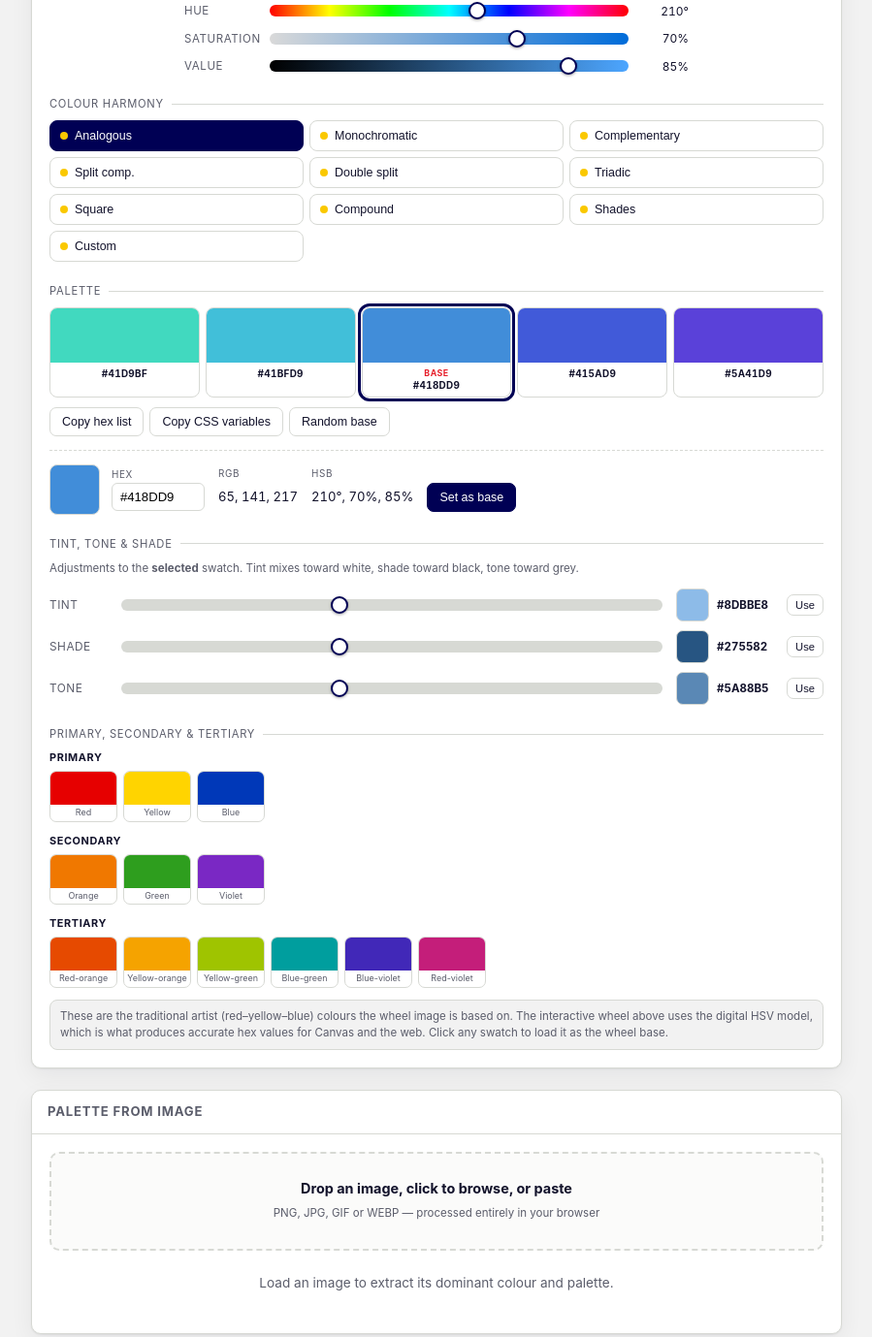
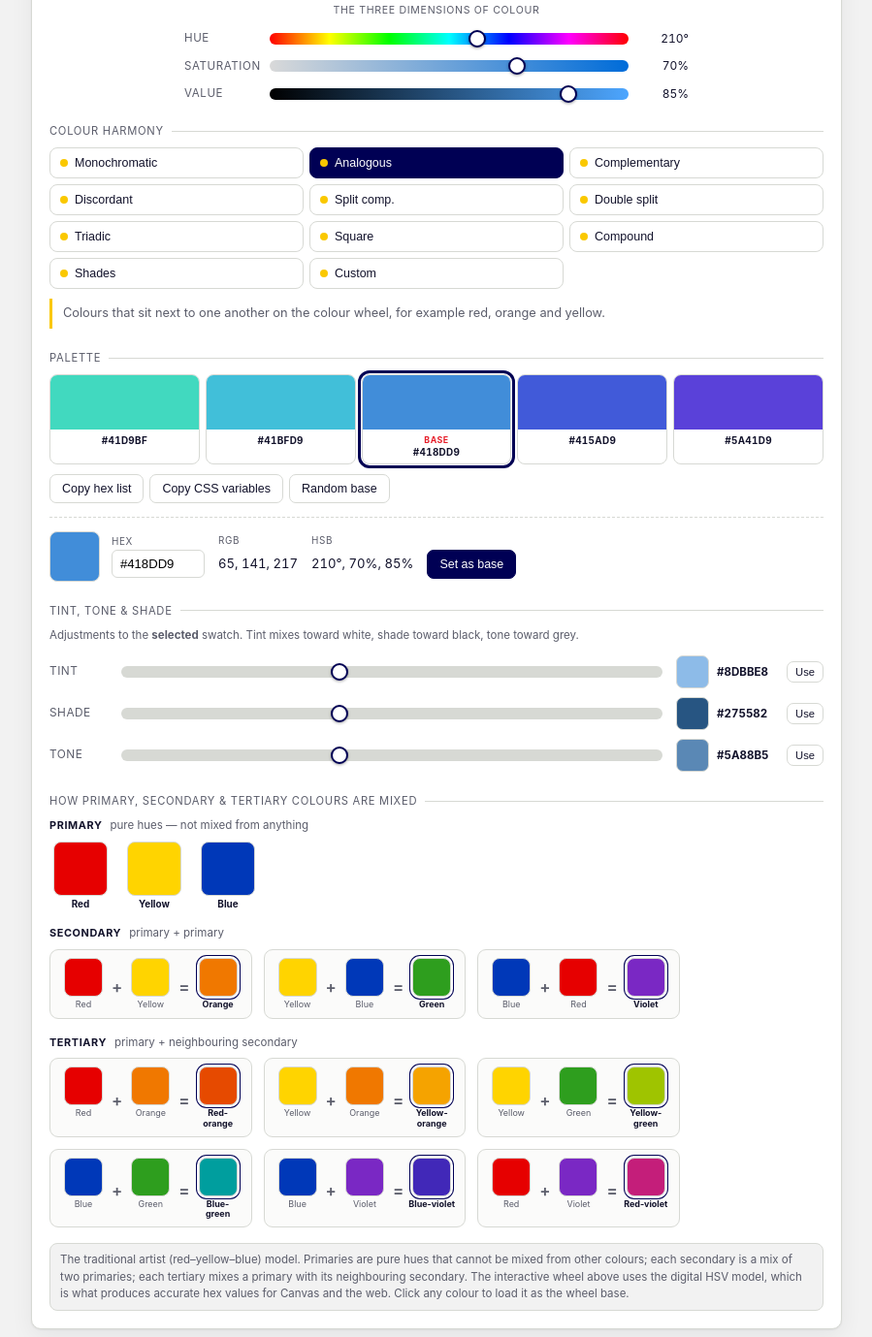
Before and after one commit to RMIT-VE-LearningExperience/tools, a plain HTML site: page colour-wheel-palette-studio.html in a window 1280 px wide. Shown: the part 664-2043 px from the top of the page at 97% size, without its empty margins (190-1089 px from the left). Drawn offline with Linux system fonts and the light colour scheme.

Commit message:
Update colour-wheel-palette-studio.html from tools admin

```diff
--- a/colour-wheel-palette-studio.html
+++ b/colour-wheel-palette-studio.html
@@ -4,14 +4,6 @@
 <meta charset="UTF-8">
 <meta name="viewport" content="width=device-width, initial-scale=1.0">
 <title>Colour Wheel &amp; Palette Studio</title>
-<!-- Google Analytics -->
-<script async src="https://www.googletagmanager.com/gtag/js?id=G-1MDBG3TN2X"></script>
-<script>
-  window.dataLayer = window.dataLayer || [];
-  function gtag(){dataLayer.push(arguments);}
-  gtag('js', new Date());
-  gtag('config', 'G-1MDBG3TN2X');
-</script>
 <style>
   :root{
     --rmit-navy:#000054;
@@ -102,14 +94,27 @@
   .ttrow .rhex{font-size:.72rem;font-weight:700;font-variant-numeric:tabular-nums;width:64px}
   .tt-help{font-size:.72rem;color:var(--muted);margin-bottom:12px;line-height:1.5}
 
-  /* Primary/secondary/tertiary */
-  .ref-group{margin-bottom:12px}
-  .ref-group .glabel{font-size:.68rem;font-weight:700;text-transform:uppercase;letter-spacing:.6px;color:var(--ink);margin-bottom:5px}
-  .ref-swatches{display:flex;flex-wrap:wrap;gap:6px}
-  .ref{width:70px;border-radius:7px;overflow:hidden;border:1px solid var(--line);cursor:pointer;background:#fff;transition:transform .1s}
-  .ref:hover{transform:translateY(-2px)}
-  .ref .chip{height:34px}
-  .ref .name{font-size:.56rem;text-align:center;padding:3px 2px;line-height:1.2;color:var(--muted)}
+  /* Scheme description + dims label */
+  .scheme-desc{font-size:.8rem;color:var(--muted);margin-top:10px;padding:6px 0 6px 11px;border-left:3px solid var(--rmit-yellow)}
+  .dims-label{font-size:.66rem;text-transform:uppercase;letter-spacing:.7px;color:var(--muted);text-align:center;margin-bottom:2px}
+
+  /* Colour mixing diagram */
+  .mix-tier{margin-bottom:16px}
+  .mix-tier-label{font-size:.68rem;font-weight:700;text-transform:uppercase;letter-spacing:.6px;color:var(--ink);margin-bottom:8px;display:flex;align-items:baseline;gap:8px;flex-wrap:wrap}
+  .mix-tier-label span{font-weight:400;text-transform:none;letter-spacing:0;color:var(--muted);font-size:.72rem}
+  .mix-primaries{display:flex;gap:12px;flex-wrap:wrap}
+  .mix-eqs{display:flex;flex-wrap:wrap;gap:12px}
+  .mix-eq{display:flex;align-items:flex-start;gap:5px;background:#fbfbfa;border:1px solid var(--line);border-radius:9px;padding:8px 10px}
+  .mix-chip{display:flex;flex-direction:column;align-items:center;gap:3px;width:48px}
+  .mix-chip .box{width:40px;height:40px;border-radius:8px;border:1px solid var(--line);cursor:pointer;transition:transform .1s}
+  .mix-chip .box:hover{transform:translateY(-2px)}
+  .mix-chip .cap{font-size:.56rem;line-height:1.15;text-align:center;color:var(--muted)}
+  .mix-chip.result .box{box-shadow:0 0 0 2px #fff,0 0 0 3px var(--rmit-navy)}
+  .mix-chip.result .cap{color:var(--ink);font-weight:700}
+  .mix-chip.primary-lg{width:64px}
+  .mix-chip.primary-lg .box{width:56px;height:56px}
+  .mix-chip.primary-lg .cap{font-size:.62rem;font-weight:700;color:var(--ink)}
+  .mix-op{font-size:1.05rem;color:var(--muted);align-self:center;padding-top:6px;font-weight:600}
   .ref-note{font-size:.72rem;color:var(--muted);background:var(--emble-grey);border:1px solid var(--line);border-radius:8px;padding:8px 10px;margin-top:6px;line-height:1.5}
 
   /* Image */
@@ -143,6 +148,15 @@
   .toast.show{opacity:1;transform:translateX(-50%) translateY(0)}
   footer.app{text-align:center;color:var(--muted);font-size:.72rem;padding:6px 22px 26px}
 </style>
+
+<!-- Google Analytics -->
+<script async src="https://www.googletagmanager.com/gtag/js?id=G-1MDBG3TN2X"></script>
+<script>
+  window.dataLayer = window.dataLayer || [];
+  function gtag(){dataLayer.push(arguments);}
+  gtag('js', new Date());
+  gtag('config', 'G-1MDBG3TN2X');
+</script>
 </head>
 <body>
 
@@ -163,6 +177,7 @@
       <div class="wheelstage">
         <canvas id="wheelCanvas" width="480" height="480" aria-label="Interactive colour wheel"></canvas>
         <div class="sliders">
+          <div class="dims-label">The three dimensions of colour</div>
           <div class="sld"><label for="hueR">Hue</label><input type="range" id="hueR" min="0" max="360" value="210"><span class="v" id="hueV">210&deg;</span></div>
           <div class="sld"><label for="satR">Saturation</label><input type="range" id="satR" min="0" max="100" value="70"><span class="v" id="satV">70%</span></div>
           <div class="sld"><label for="valR">Value</label><input type="range" id="valR" min="0" max="100" value="85"><span class="v" id="valV">85%</span></div>
@@ -171,6 +186,7 @@
 
       <div class="subhead">Colour harmony <span class="line"></span></div>
       <div class="harmonies" id="harmonies"></div>
+      <div class="scheme-desc" id="schemeDesc"></div>
 
       <div class="subhead">Palette <span class="line"></span></div>
       <div class="paletterow" id="paletteRow"></div>
@@ -193,9 +209,9 @@
       <div class="tt-help">Adjustments to the <strong>selected</strong> swatch. Tint mixes toward white, shade toward black, tone toward grey.</div>
       <div id="ttRows"></div>
 
-      <div class="subhead">Primary, secondary &amp; tertiary <span class="line"></span></div>
-      <div id="refBlock"></div>
-      <div class="ref-note">These are the traditional artist (red&ndash;yellow&ndash;blue) colours the wheel image is based on. The interactive wheel above uses the digital HSV model, which is what produces accurate hex values for Canvas and the web. Click any swatch to load it as the wheel base.</div>
+      <div class="subhead">How primary, secondary &amp; tertiary colours are mixed <span class="line"></span></div>
+      <div id="mixBlock"></div>
+      <div class="ref-note">The traditional artist (red&ndash;yellow&ndash;blue) model. Primaries are pure hues that cannot be mixed from other colours; each secondary is a mix of two primaries; each tertiary mixes a primary with its neighbouring secondary. The interactive wheel above uses the digital HSV model, which is what produces accurate hex values for Canvas and the web. Click any colour to load it as the wheel base.</div>
     </div>
   </section>
 
@@ -269,12 +285,25 @@ const mix=(a,b,t)=>a.map((v,i)=>Math.round(v*(1-t)+b[i]*t));
 
 /* ===== State ===== */
 const RULES=[
-  {id:'analogous',label:'Analogous'},{id:'monochromatic',label:'Monochromatic'},
-  {id:'complementary',label:'Complementary'},{id:'split',label:'Split comp.'},
-  {id:'double_split',label:'Double split'},{id:'triad',label:'Triadic'},
-  {id:'square',label:'Square'},{id:'compound',label:'Compound'},
-  {id:'shades',label:'Shades'},{id:'custom',label:'Custom'}
+  {id:'monochromatic',label:'Monochromatic'},{id:'analogous',label:'Analogous'},
+  {id:'complementary',label:'Complementary'},{id:'discordant',label:'Discordant'},
+  {id:'split',label:'Split comp.'},{id:'double_split',label:'Double split'},
+  {id:'triad',label:'Triadic'},{id:'square',label:'Square'},
+  {id:'compound',label:'Compound'},{id:'shades',label:'Shades'},{id:'custom',label:'Custom'}
 ];
+const DESC={
+  monochromatic:'A single colour with varying shades and tints.',
+  analogous:'Colours that sit next to one another on the colour wheel, for example red, orange and yellow.',
+  complementary:'Colours that sit opposite each other on the colour wheel, for example red and green.',
+  discordant:'Deliberately breaks from the harmonious schemes, for example a pop of blue against red or green.',
+  split:'A base colour plus the two colours either side of its complement.',
+  double_split:'Two pairs of colours taken from either side of a complementary axis.',
+  triad:'Three colours evenly spaced around the wheel.',
+  square:'Four colours evenly spaced around the wheel.',
+  compound:'Analogous neighbours combined with a complementary accent.',
+  shades:'A single colour with varying darkness (value).',
+  custom:'Freely positioned swatches. Drag any handle on the wheel.'
+};
 const BASE_INDEX=2;
 const state={swatches:[],rule:'analogous',selected:BASE_INDEX};
 
@@ -283,6 +312,7 @@ function deriveRule(rule,base){const{h,s,v}=base;const mk=(dh,sm,vm)=>({h:wrap36
     case 'analogous':return[mk(-40,1,1),mk(-20,1,1),{h,s,v},mk(20,1,1),mk(40,1,1)];
     case 'monochromatic':return[mk(0,0.3,1.12),mk(0,0.62,1.05),{h,s,v},mk(0,1,0.74),mk(0,1,0.5)];
     case 'complementary':return[mk(0,0.42,1.15),mk(0,0.72,1.02),{h,s,v},mk(180,0.72,1.02),mk(180,1,1)];
+    case 'discordant':return[mk(0,1,0.58),mk(0,0.5,1.12),{h,s,v},mk(150,1,0.95),mk(200,1,1.1)];
     case 'split':return[mk(150,1,1),mk(0,0.6,1.1),{h,s,v},mk(0,0.6,0.82),mk(210,1,1)];
     case 'double_split':return[mk(-30,1,1),mk(30,1,1),{h,s,v},mk(150,1,1),mk(210,1,1)];
     case 'triad':return[mk(120,1,1),mk(0,0.6,1.1),{h,s,v},mk(0,0.6,0.82),mk(240,1,1)];
@@ -336,7 +366,8 @@ function updateHandle(i,hue,sat){state.swatches[i]={...state.swatches[i],h:hue,s
 /* ===== Harmonies ===== */
 const harmoniesEl=document.getElementById('harmonies');
 function renderHarmonies(){harmoniesEl.innerHTML='';RULES.forEach(r=>{const b=document.createElement('button');
-  b.className=state.rule===r.id?'active':'';b.innerHTML='<span class="dot"></span>'+r.label;b.onclick=()=>setRule(r.id);harmoniesEl.appendChild(b);});}
+  b.className=state.rule===r.id?'active':'';b.innerHTML='<span class="dot"></span>'+r.label;b.onclick=()=>setRule(r.id);harmoniesEl.appendChild(b);});
+  document.getElementById('schemeDesc').textContent=DESC[state.rule]||'';}
 
 /* ===== Palette + editor + sliders ===== */
 const paletteRow=document.getElementById('paletteRow');
@@ -389,16 +420,30 @@ function renderTintTone(){const base=hsv2rgb(...Object.values(state.swatches[sta
     const c=document.getElementById('ttc_'+t.id),h=document.getElementById('tth_'+t.id);
     if(c){c.style.background=hex;c.onclick=()=>loadColour(hex);}if(h)h.textContent=hex.toUpperCase();});}
 
-/* ===== Primary / secondary / tertiary reference ===== */
-const REF=[
-  {group:'Primary',items:[['Red','#e60000'],['Yellow','#ffd400'],['Blue','#0038b8']]},
-  {group:'Secondary',items:[['Orange','#f07800'],['Green','#2e9e1e'],['Violet','#7a28c4']]},
-  {group:'Tertiary',items:[['Red-orange','#e64a00'],['Yellow-orange','#f5a300'],['Yellow-green','#9fc400'],['Blue-green','#009e9e'],['Blue-violet','#4128b8'],['Red-violet','#c41e7a']]}
+/* ===== Colour mixing diagram ===== */
+const PRIMARIES=[['Red','#e60000'],['Yellow','#ffd400'],['Blue','#0038b8']];
+const SECONDARIES=[
+  {name:'Orange',hex:'#f07800',a:['Red','#e60000'],b:['Yellow','#ffd400']},
+  {name:'Green',hex:'#2e9e1e',a:['Yellow','#ffd400'],b:['Blue','#0038b8']},
+  {name:'Violet',hex:'#7a28c4',a:['Blue','#0038b8'],b:['Red','#e60000']}
 ];
-function buildRef(){const wrap=document.getElementById('refBlock');wrap.innerHTML='';
-  REF.forEach(g=>{const gd=document.createElement('div');gd.className='ref-group';
-    let sw='';g.items.forEach(([name,hex])=>{sw+=`<div class="ref" onclick="loadColour('${hex}')"><div class="chip" style="background:${hex}"></div><div class="name">${name}</div></div>`;});
-    gd.innerHTML=`<div class="glabel">${g.group}</div><div class="ref-swatches">${sw}</div>`;wrap.appendChild(gd);});}
+const TERTIARIES=[
+  {name:'Red-orange',hex:'#e64a00',a:['Red','#e60000'],b:['Orange','#f07800']},
+  {name:'Yellow-orange',hex:'#f5a300',a:['Yellow','#ffd400'],b:['Orange','#f07800']},
+  {name:'Yellow-green',hex:'#9fc400',a:['Yellow','#ffd400'],b:['Green','#2e9e1e']},
+  {name:'Blue-green',hex:'#009e9e',a:['Blue','#0038b8'],b:['Green','#2e9e1e']},
+  {name:'Blue-violet',hex:'#4128b8',a:['Blue','#0038b8'],b:['Violet','#7a28c4']},
+  {name:'Red-violet',hex:'#c41e7a',a:['Red','#e60000'],b:['Violet','#7a28c4']}
+];
+function mchip(name,hex,cls){return `<div class="mix-chip ${cls||''}"><div class="box" style="background:${hex}" onclick="loadColour('${hex}')" title="Load ${hex.toUpperCase()}"></div><div class="cap">${name}</div></div>`;}
+function meq(item){return `<div class="mix-eq">${mchip(item.a[0],item.a[1])}<div class="mix-op">+</div>${mchip(item.b[0],item.b[1])}<div class="mix-op">=</div>${mchip(item.name,item.hex,'result')}</div>`;}
+function buildMixing(){document.getElementById('mixBlock').innerHTML=`
+  <div class="mix-tier"><div class="mix-tier-label">Primary <span>pure hues &mdash; not mixed from anything</span></div>
+    <div class="mix-primaries">${PRIMARIES.map(p=>mchip(p[0],p[1],'primary-lg')).join('')}</div></div>
+  <div class="mix-tier"><div class="mix-tier-label">Secondary <span>primary + primary</span></div>
+    <div class="mix-eqs">${SECONDARIES.map(meq).join('')}</div></div>
+  <div class="mix-tier"><div class="mix-tier-label">Tertiary <span>primary + neighbouring secondary</span></div>
+    <div class="mix-eqs">${TERTIARIES.map(meq).join('')}</div></div>`;}
 
 /* ===== Copy / random ===== */
 function toast(msg){const t=document.getElementById('toast');t.textContent=msg;t.classList.add('show');clearTimeout(t._t);t._t=setTimeout(()=>t.classList.remove('show'),1600);}
@@ -471,7 +516,7 @@ document.getElementById('reduceBtn').onclick=()=>{if(!sampledPixels.length)retur
 /* ===== Init ===== */
 (function init(){state.swatches[BASE_INDEX]={h:210,s:0.7,v:0.85};
   state.swatches=deriveRule('analogous',state.swatches[BASE_INDEX]).map(x=>({...x}));
-  buildTintTone();buildRef();renderHarmonies();renderPalette();drawWheel();})();
+  buildTintTone();buildMixing();renderHarmonies();renderPalette();drawWheel();})();
 </script>
 </body>
 </html>
```
